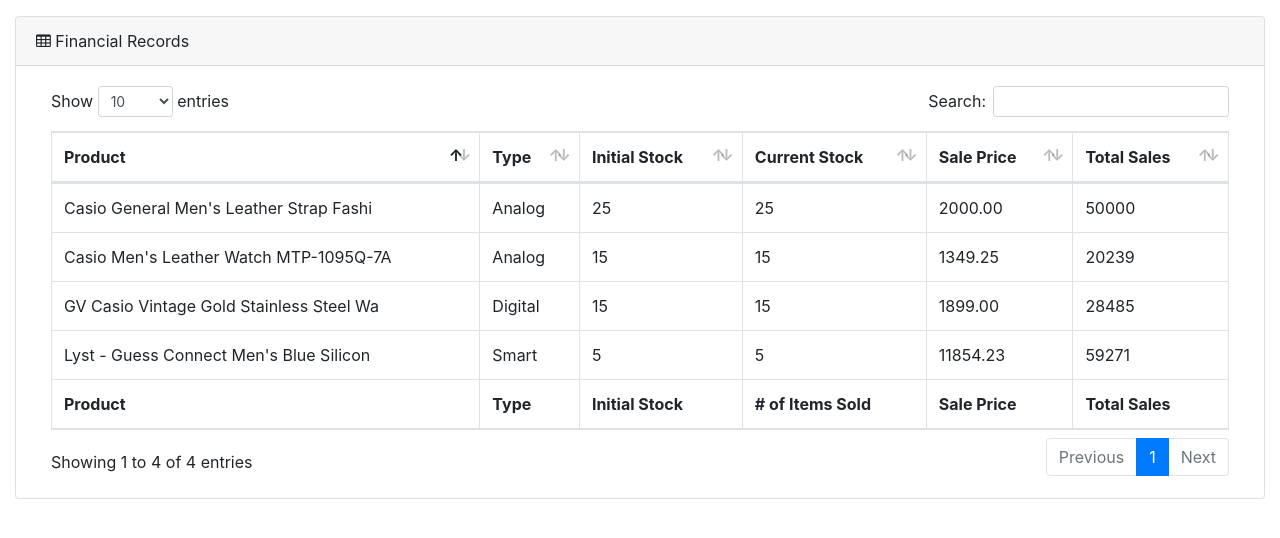
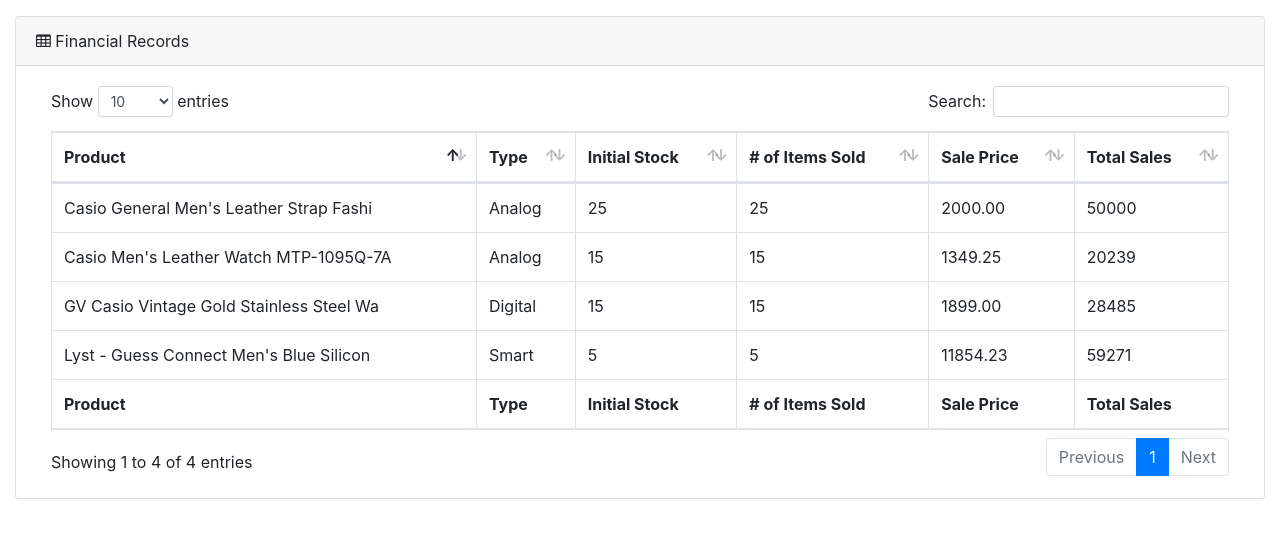
Before and after one commit to denricklaborada/SECPROG-MP, a Django app: page /acctman/ in a window 1280 px wide. Shown: the top 538 px of the page. Run offline with Django 3.2, Linux system fonts and the light colour scheme; data comes from the database, SQL or seed files in the repository; some libraries are stand-ins or nearby versions.

Commit message:
acctman table edit

```diff
--- a/aionwristwatches/ecommerce/templates/ecommerce/acctman.html
+++ b/aionwristwatches/ecommerce/templates/ecommerce/acctman.html
@@ -22,7 +22,7 @@
                   <th>Product</th>
                   <th>Type</th>
                   <th>Initial Stock</th>
-                  <th>Current Stock</th>
+                  <th># of Items Sold</th>
                   <th>Sale Price</th>
                   <th>Total Sales</th>
                 </tr>
```
